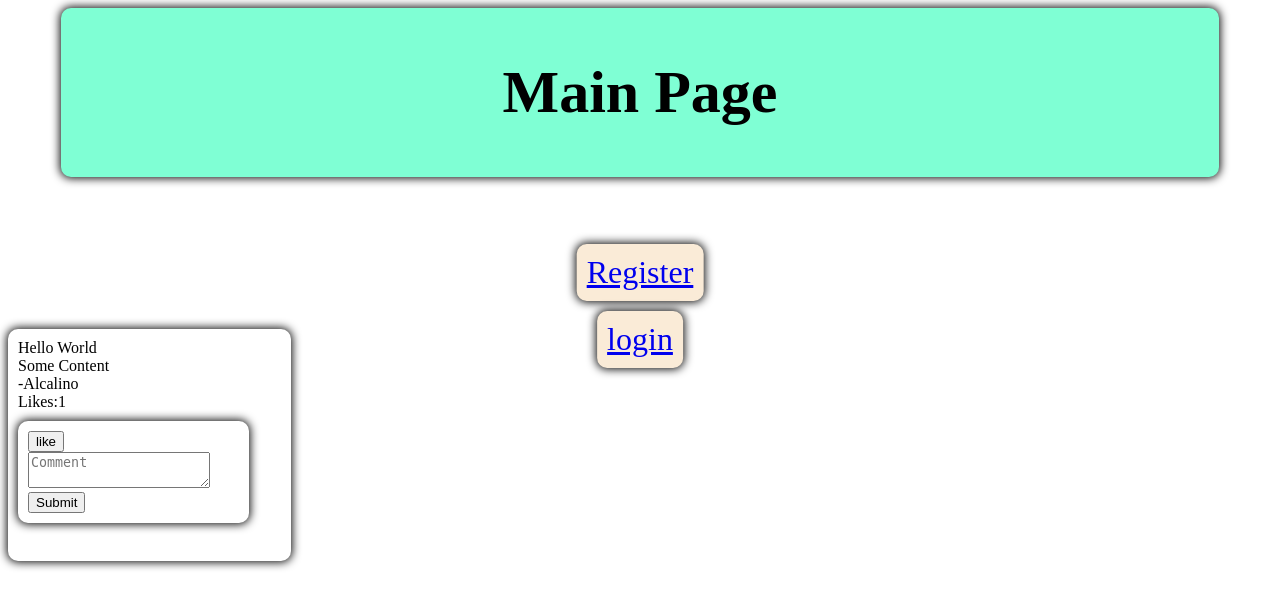
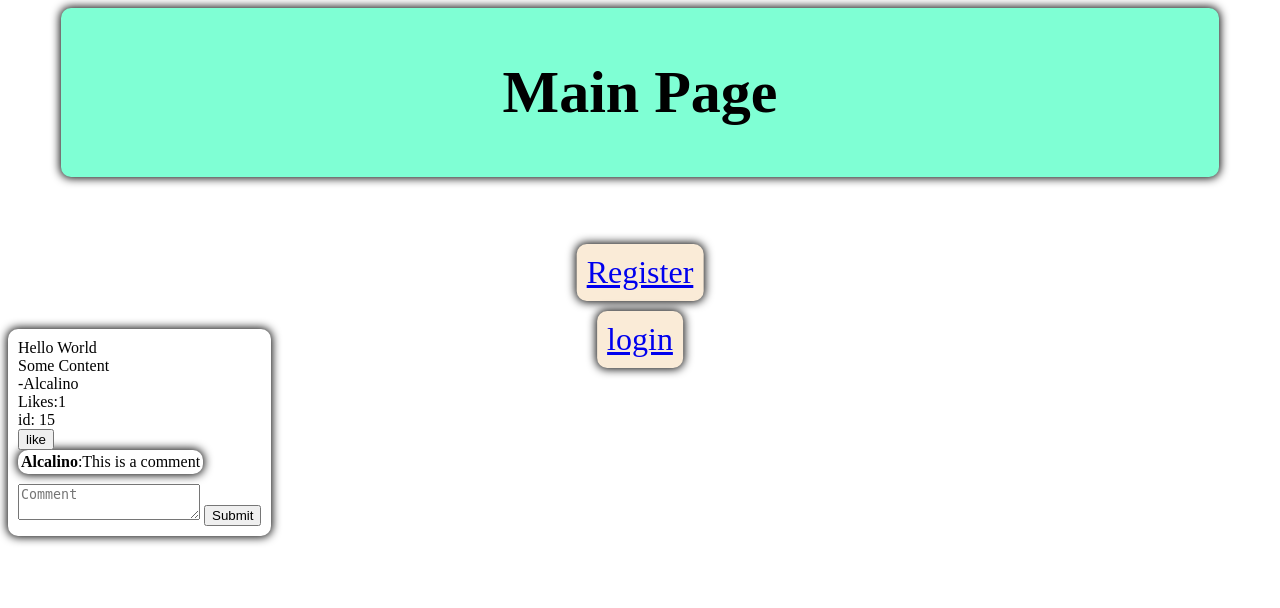
Before and after one commit to AlcalinoGitHub/standardWebSite, a Django app: page / in a window 1280 px wide. Shown: the top 608 px of the page. Run offline with Django 4.2, Linux system fonts and the light colour scheme; data comes from the database, SQL or seed files in the repository; both versions use the stored data as it was after the commit.

Commit message:
Added comment deletion

```diff
--- a/MainPage/templates/index.html
+++ b/MainPage/templates/index.html
@@ -18,25 +18,39 @@
         <div class = 'buttons'><a href = 'accounts/login'>login</a></div>
     </div> <br>
 
+</div>
 <div>
     {% for post in PostData %}
     <div class = 'post'>
-            {{post.Title}}<br> {{post.Content}} <br> -{{post.Owner}} <br> Likes:{{post.Likes}} <br>
-            <div class = 'commentBox'>
+        {{post.Title}}<br> {{post.Content}} <br> -{{post.Owner}} <br> Likes:{{post.Likes}} <br> id: {{post.id}} <br>
         <form action="{% url 'like' %}" method="post">
             {% csrf_token %}
             <input type = 'hidden' name = 'Post_id' value = '{{post.id}}'>
             <input type = 'submit' name ='Like' value = 'like'>
         </form>
+        {% for comment in post.comment_set.all %}
+            <div class  = 'comment'>
+                <strong>{{ comment.Owner.username }}</strong>:{{ comment.Content }}
+                {%if comment.Owner == request.user%}
+                    <form>
+                        <input type = 'hidden' name = 'CommentID' value = {{comment.id}}>
+                        <input type = 'submit' value = 'delete'>
+                    </form>
+                {%endif%}
+            </div>
+        {% endfor %}
+
         <form action="{% url 'comment' %}" method="post">
             {% csrf_token %}
             <input type = 'hidden' name = 'Post_id' value = '{{post.id}}'>
             <textarea name = 'comment' placeholder="Comment"></textarea>
             <input type = 'submit'>
         </form>
+
     </div> <br>
 </div>
 {%endfor%}
 
+
 </body>
 </html>
--- a/MainPage/views.py
+++ b/MainPage/views.py
@@ -1,14 +1,15 @@
 from django.shortcuts import render, redirect
 from django.http import HttpResponse
-from social.models import Post
+from social.models import Post, Comment
 from django.contrib.auth.models import User, auth
-from django.shortcuts import get_object_or_404
 
 def MainPage(request):
     Posts = list(Post.objects.all())
     Posts = Posts[::-1]
+    Comentarios = list(Comment.objects.all())
     context = {
-        'PostData': Posts
+        'PostData': Posts,
+        'Comentarios': Comentarios
     }
 
 
@@ -33,19 +34,18 @@ def LikePost(request):
 
 def comment(request):
     if request.method == 'POST':
-        Comment  = request.POST.get('comment')
+        data  = request.POST.get('comment')
         print(request.user)
-        if Comment != '' and request.user.is_authenticated:
+        if data != '' and request.user.is_authenticated:
             PostID = request.POST.get('Post_id')
             CurrentPost = Post.objects.get(id = PostID)
-            NewComment = {
-                'author': str(request.user),
-                'Content': Comment
-            }
-            CurrentPost.Comments.append(NewComment)
-            CurrentPost.save()
+            NewComment = Comment.objects.create(Content = data, Owner = request.user, PostedOn = CurrentPost)
+            NewComment.save()
     return redirect('/')
 
 def delete_comment(request):
-
+    if request.method == 'POST':
+        CommentId = request.POST.get('CommentID')
+        CurrentComment = Comment.objects.get(id = CommentId)
+        CurrentComment.delete()
     return redirect('/')
--- a/mysite/static/index.css
+++ b/mysite/static/index.css
@@ -64,7 +64,7 @@
     box-shadow: 0px 0px 10px 1px;
     border-radius: 10px;
     transition: background-color 0.2s ease;
-    margin-bottom: 10%;
+    margin-bottom: 10px;
 }
 
 .commentBox {
--- a/mysite/static/logged.css
+++ b/mysite/static/logged.css
@@ -65,7 +65,7 @@
     box-shadow: 0px 0px 10px 1px;
     border-radius: 10px;
     transition: background-color 0.2s ease;
-    margin-bottom: 10%;
+    margin-bottom: 10px;
 }
 
 .commentBox {
```
Also changed, not shown: MainPage/templates/UserLogged.html (+15 -1 lines), db.sqlite3. Lines whose indentation alone changed are shown as unchanged.
